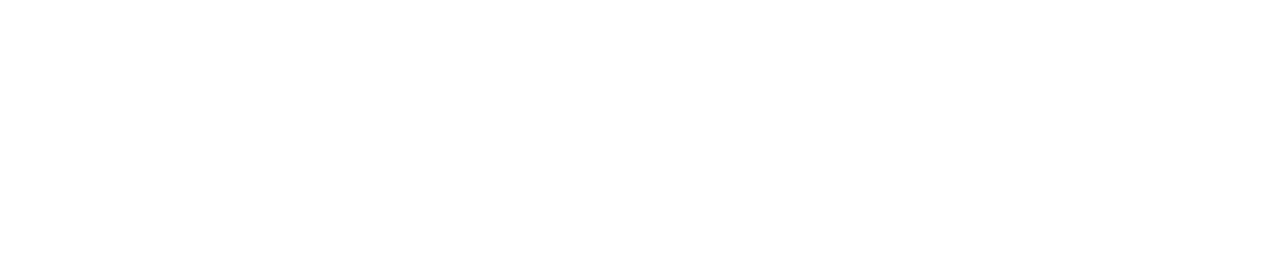
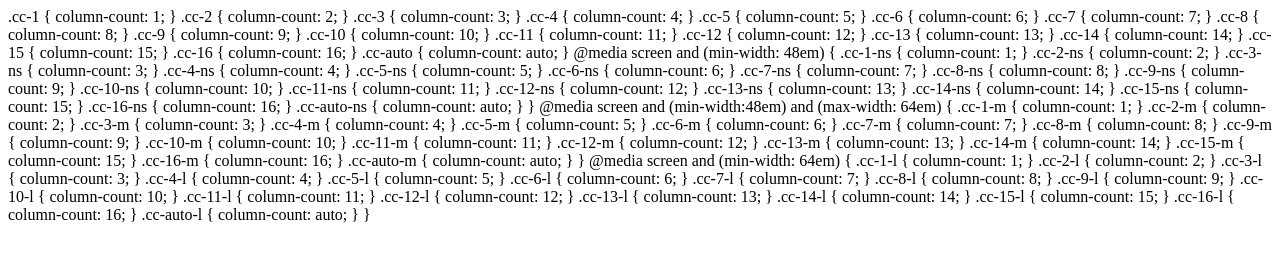
Before and after one commit to mrmrs/css-column-count, a website: page index.html in a window 1280 px wide. Drawn offline with Linux system fonts and the light colour scheme.

Commit message:
Adding css contents to html file for documentation

```diff
--- a/index.html
+++ b/index.html
@@ -12,5 +12,84 @@
     <link rel="stylesheet" href="column-count.css">
   </head>
   <body>
-  </body>
+.cc-1 {      column-count: 1; }
+.cc-2 {      column-count: 2; }
+.cc-3 {      column-count: 3; }
+.cc-4 {      column-count: 4; }
+.cc-5 {      column-count: 5; }
+.cc-6 {      column-count: 6; }
+.cc-7 {      column-count: 7; }
+.cc-8 {      column-count: 8; }
+.cc-9 {      column-count: 9; }
+.cc-10 {     column-count: 10; }
+.cc-11 {     column-count: 11; }
+.cc-12 {     column-count: 12; }
+.cc-13 {     column-count: 13; }
+.cc-14 {     column-count: 14; }
+.cc-15 {     column-count: 15; }
+.cc-16 {     column-count: 16; }
+.cc-auto {   column-count: auto; }
+
+@media screen and (min-width: 48em) {
+.cc-1-ns {      column-count: 1; }
+.cc-2-ns {      column-count: 2; }
+.cc-3-ns {      column-count: 3; }
+.cc-4-ns {      column-count: 4; }
+.cc-5-ns {      column-count: 5; }
+.cc-6-ns {      column-count: 6; }
+.cc-7-ns {      column-count: 7; }
+.cc-8-ns {      column-count: 8; }
+.cc-9-ns {      column-count: 9; }
+.cc-10-ns {     column-count: 10; }
+.cc-11-ns {     column-count: 11; }
+.cc-12-ns {     column-count: 12; }
+.cc-13-ns {     column-count: 13; }
+.cc-14-ns {     column-count: 14; }
+.cc-15-ns {     column-count: 15; }
+.cc-16-ns {     column-count: 16; }
+.cc-auto-ns {   column-count: auto; }
+}
+
+@media screen and (min-width:48em) and (max-width: 64em) {
+.cc-1-m {      column-count: 1; }
+.cc-2-m {      column-count: 2; }
+.cc-3-m {      column-count: 3; }
+.cc-4-m {      column-count: 4; }
+.cc-5-m {      column-count: 5; }
+.cc-6-m {      column-count: 6; }
+.cc-7-m {      column-count: 7; }
+.cc-8-m {      column-count: 8; }
+.cc-9-m {      column-count: 9; }
+.cc-10-m {     column-count: 10; }
+.cc-11-m {     column-count: 11; }
+.cc-12-m {     column-count: 12; }
+.cc-13-m {     column-count: 13; }
+.cc-14-m {     column-count: 14; }
+.cc-15-m {     column-count: 15; }
+.cc-16-m {     column-count: 16; }
+.cc-auto-m {   column-count: auto; }
+}
+
+@media screen and (min-width: 64em) {
+.cc-1-l {      column-count: 1; }
+.cc-2-l {      column-count: 2; }
+.cc-3-l {      column-count: 3; }
+.cc-4-l {      column-count: 4; }
+.cc-5-l {      column-count: 5; }
+.cc-6-l {      column-count: 6; }
+.cc-7-l {      column-count: 7; }
+.cc-8-l {      column-count: 8; }
+.cc-9-l {      column-count: 9; }
+.cc-10-l {     column-count: 10; }
+.cc-11-l {     column-count: 11; }
+.cc-12-l {     column-count: 12; }
+.cc-13-l {     column-count: 13; }
+.cc-14-l {     column-count: 14; }
+.cc-15-l {     column-count: 15; }
+.cc-16-l {     column-count: 16; }
+.cc-auto-l {   column-count: auto; }
+
+}
+
+</body>
 </html>
```
